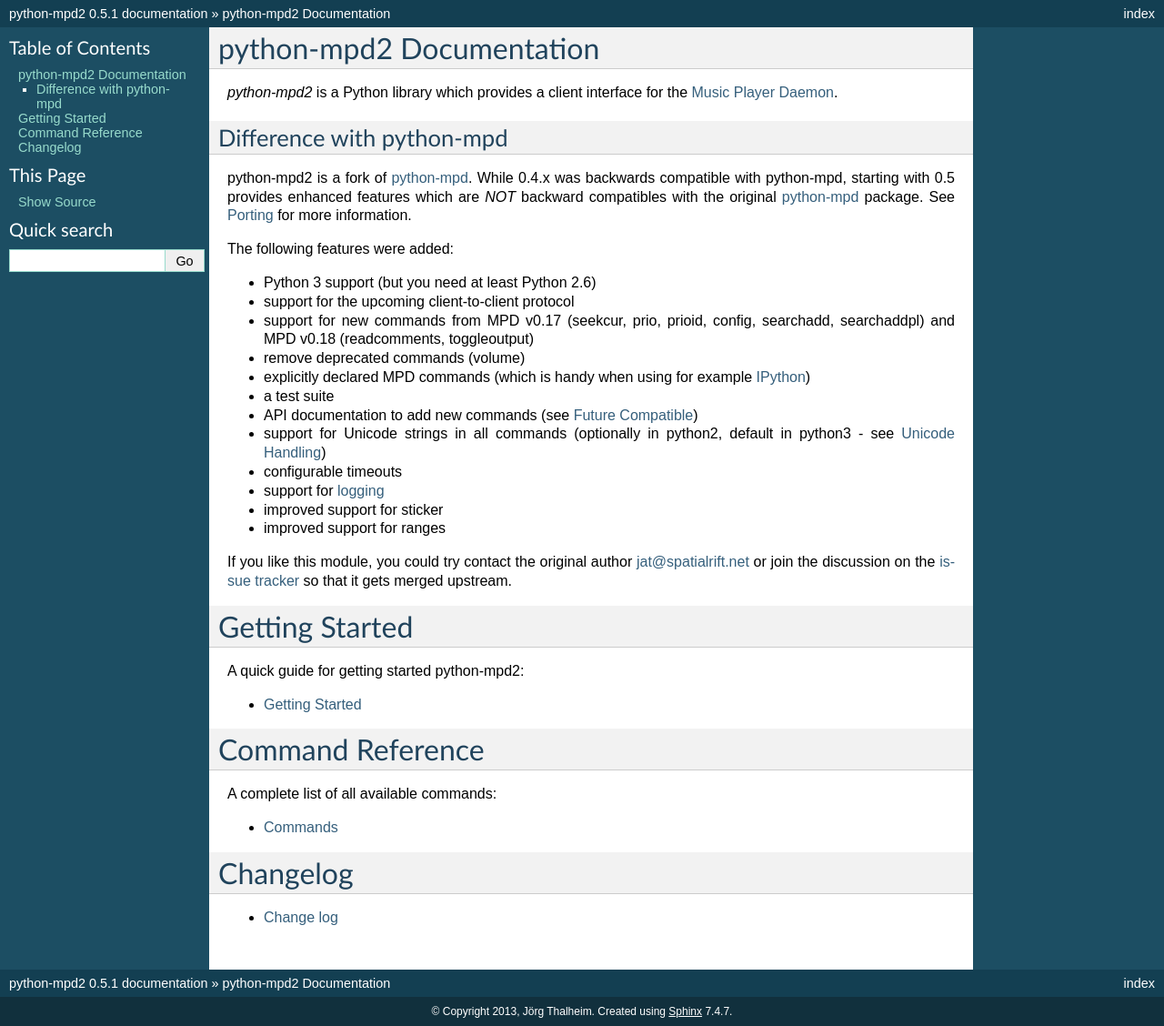
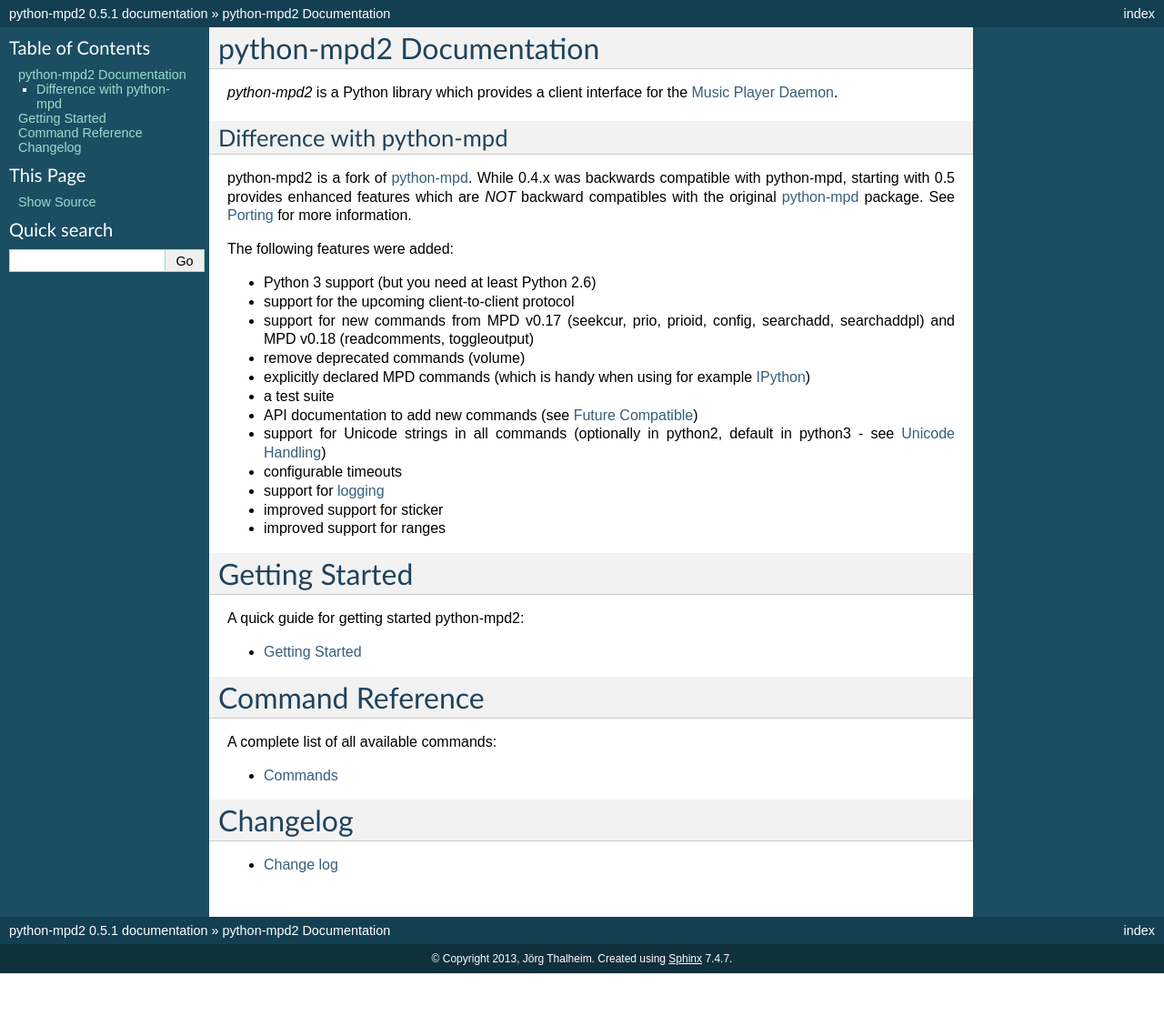
Before and after one commit to Mic92/python-mpd2, a Sphinx documentation site: the page built from doc/index.rst, in a window 1280 px wide. Shown: the whole page at 91% size. Built offline with Sphinx 7.4.7, drawn with Linux system fonts in a browser that asks for light colours; after the commit the page ends 1070 px from its top, so only the background shows below that.

Commit message:
doc: remove references to the origin author

```diff
--- a/doc/index.rst
+++ b/doc/index.rst
@@ -30,10 +30,6 @@ The following features were added:
 -  improved support for sticker
 -  improved support for ranges
 
-If you like this module, you could try contact the original author
-jat@spatialrift.net or join the discussion on the
-`issue tracker <http://jatreuman.indefero.net/p/python-mpd/issues/7/>`__ so that
-it gets merged upstream.
 
 Getting Started
 ===============
```
Also changed, not shown: README.rst (+1 -11 lines).
